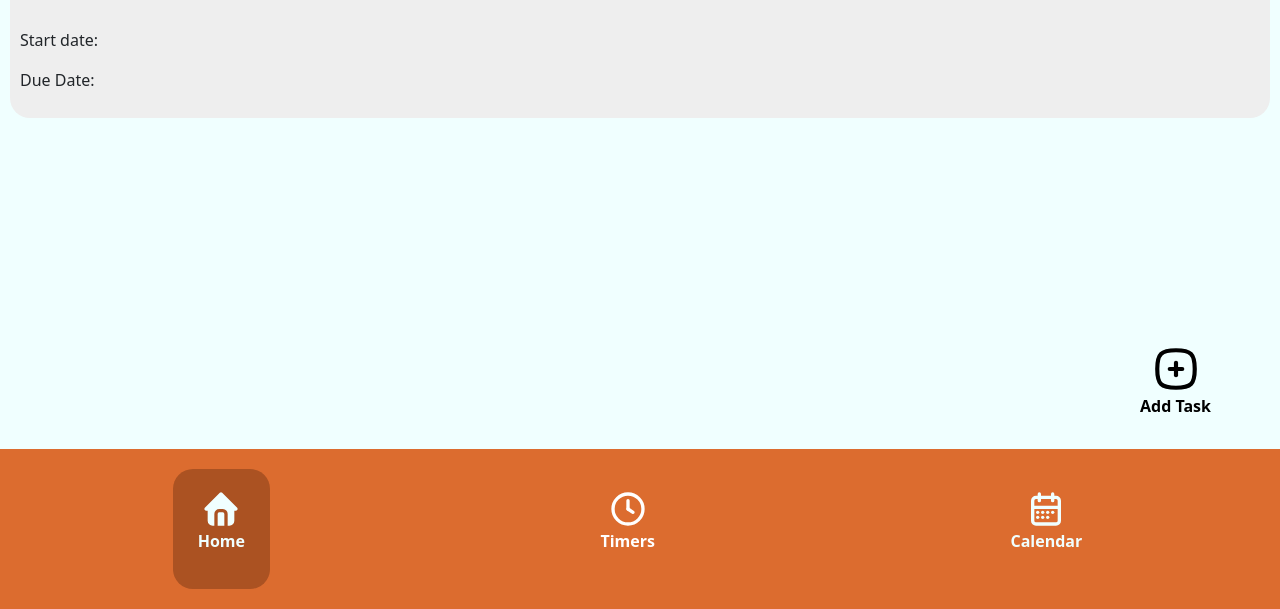
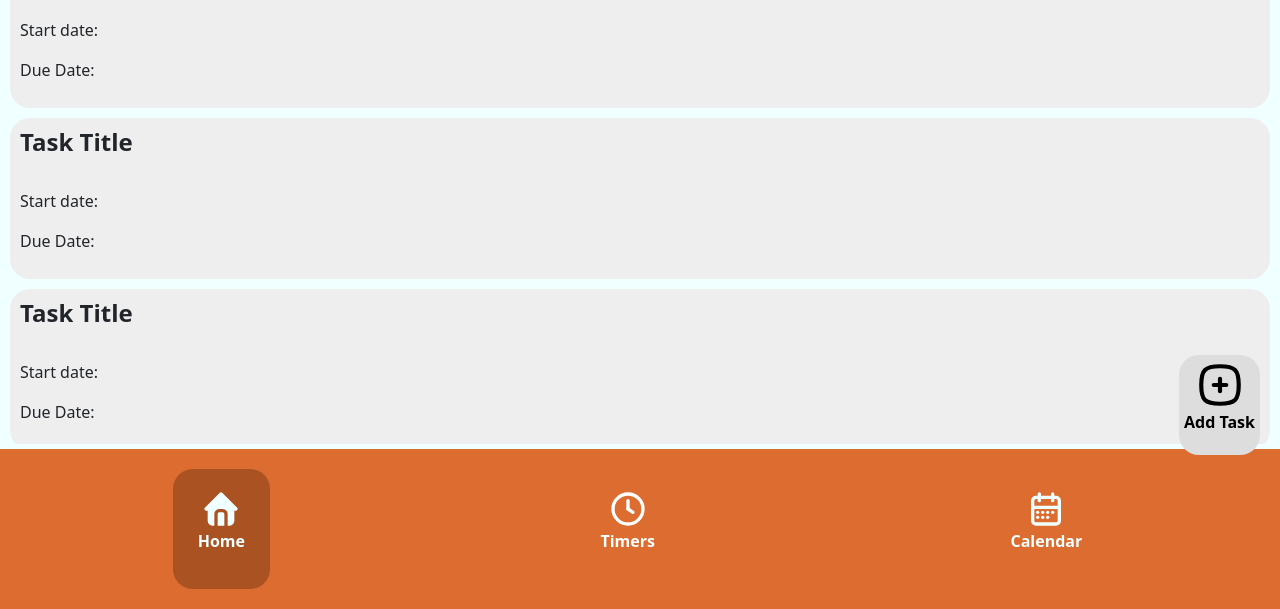
Before and after one commit to anthonyherradura/1800_202510_DTC12, a plain HTML site: page main.html in a window 1280 px wide. Shown: the part 191-800 px from the top of the page. Drawn offline with nearby package versions, Linux system fonts and the light colour scheme.

Commit message:
Reorganize the code

```diff
--- a/main.html
+++ b/main.html
@@ -25,9 +25,11 @@
         }
 
         #add_task {
-            position: absolute;
-            right: 5%;
-            bottom: 100%;
+            background-color: #DDDDDD;
+            border-radius: 20px;
+            position: fixed;
+            right: 20px;
+            bottom: 18%;
             padding: 5px;
             color: black;
             margin-bottom: 10px;
@@ -41,7 +43,7 @@
         }
 
         #add_task:hover {
-            background-color: #DDDDDD;
+            background-color: #CCCCCC;
             border-radius: 20px;
         }
 
@@ -52,6 +54,7 @@
 </head>
 
 <body>
+    <div class="grid">
         <header>
             <nav class="navbar navbar-expand-lg navbar-color">
                 <div class="container-fluid navbar-color">
@@ -82,12 +85,78 @@
                 <p>Start date: <span class="start"></span></p>
                 <p>Due Date: <span class="due"></span></p>
             </div>
+            <div id="displayTask">
+                <h4 class="title"><b>Task Title</b></h4>
+                <br>
+                <p>Start date: <span class="start"></span></p>
+                <p>Due Date: <span class="due"></span></p>
+            </div>
+            <div id="displayTask">
+                <h4 class="title"><b>Task Title</b></h4>
+                <br>
+                <p>Start date: <span class="start"></span></p>
+                <p>Due Date: <span class="due"></span></p>
+            </div>
+            <div id="displayTask">
+                <h4 class="title"><b>Task Title</b></h4>
+                <br>
+                <p>Start date: <span class="start"></span></p>
+                <p>Due Date: <span class="due"></span></p>
+            </div>
+            <div id="displayTask">
+                <h4 class="title"><b>Task Title</b></h4>
+                <br>
+                <p>Start date: <span class="start"></span></p>
+                <p>Due Date: <span class="due"></span></p>
+            </div>
+            <div id="displayTask">
+                <h4 class="title"><b>Task Title</b></h4>
+                <br>
+                <p>Start date: <span class="start"></span></p>
+                <p>Due Date: <span class="due"></span></p>
+            </div>
+            <div id="displayTask">
+                <h4 class="title"><b>Task Title</b></h4>
+                <br>
+                <p>Start date: <span class="start"></span></p>
+                <p>Due Date: <span class="due"></span></p>
+            </div>
+            <div id="displayTask">
+                <h4 class="title"><b>Task Title</b></h4>
+                <br>
+                <p>Start date: <span class="start"></span></p>
+                <p>Due Date: <span class="due"></span></p>
+            </div>
+            <div id="displayTask">
+                <h4 class="title"><b>Task Title</b></h4>
+                <br>
+                <p>Start date: <span class="start"></span></p>
+                <p>Due Date: <span class="due"></span></p>
+            </div>
+            <div id="displayTask">
+                <h4 class="title"><b>Task Title</b></h4>
+                <br>
+                <p>Start date: <span class="start"></span></p>
+                <p>Due Date: <span class="due"></span></p>
+            </div>
+            <a href="task.html" id="add_task">
+                <div>
+                    <svg xmlns="http://www.w3.org/2000/svg" viewBox="0 0 24 24" fill="none" stroke="currentColor"
+                        stroke-linecap="round" stroke-linejoin="round" width="50" height="50" stroke-width="2">
+                        <path d="M12 3c7.2 0 9 1.8 9 9s-1.8 9 -9 9s-9 -1.8 -9 -9s1.8 -9 9 -9z"></path>
+                        <path d="M15 12h-6"></path>
+                        <path d="M12 9v6"></path>
+                    </svg>
+                    <p><b>Add Task</b></p>
+                </div>
+            </a>
         </main>
 
         <footer>
             <nav id="footer_nav" class="navbar-color">
                 <div id="home" class="icons">
-                <svg xmlns="http://www.w3.org/2000/svg" viewBox="0 0 24 24" fill="currentColor" width="40" height="40">
+                    <svg xmlns="http://www.w3.org/2000/svg" viewBox="0 0 24 24" fill="currentColor" width="40"
+                        height="40">
                         <path
                             d="M12.707 2.293l9 9c.63 .63 .184 1.707 -.707 1.707h-1v6a3 3 0 0 1 -3 3h-1v-7a3 3 0 0 0 -2.824 -2.995l-.176 -.005h-2a3 3 0 0 0 -3 3v7h-1a3 3 0 0 1 -3 -3v-6h-1c-.89 0 -1.337 -1.077 -.707 -1.707l9 -9a1 1 0 0 1 1.414 0m.293 11.707a1 1 0 0 1 1 1v7h-4v-7a1 1 0 0 1 .883 -.993l.117 -.007z">
                         </path>
@@ -108,7 +177,8 @@
                 <div id="calendar" class="icons">
                     <svg xmlns="http://www.w3.org/2000/svg" viewBox="0 0 24 24" fill="none" stroke="currentColor"
                         stroke-linecap="round" stroke-linejoin="round" width="40" height="40" stroke-width="2">
-                    <path d="M4 7a2 2 0 0 1 2 -2h12a2 2 0 0 1 2 2v12a2 2 0 0 1 -2 2h-12a2 2 0 0 1 -2 -2v-12z"></path>
+                        <path d="M4 7a2 2 0 0 1 2 -2h12a2 2 0 0 1 2 2v12a2 2 0 0 1 -2 2h-12a2 2 0 0 1 -2 -2v-12z">
+                        </path>
                         <path d="M16 3v4"></path>
                         <path d="M8 3v4"></path>
                         <path d="M4 11h16"></path>
@@ -122,19 +192,9 @@
                     </svg>
                     <p><b>Calendar</b></p>
                 </div>
-            <a href="task.html" id="add_task">
-                <div>
-                    <svg xmlns="http://www.w3.org/2000/svg" viewBox="0 0 24 24" fill="none" stroke="currentColor"
-                        stroke-linecap="round" stroke-linejoin="round" width="50" height="50" stroke-width="2">
-                        <path d="M12 3c7.2 0 9 1.8 9 9s-1.8 9 -9 9s-9 -1.8 -9 -9s1.8 -9 9 -9z"></path>
-                        <path d="M15 12h-6"></path>
-                        <path d="M12 9v6"></path>
-                    </svg>
-                    <p><b>Add Task</b></p>
-                </div>
-            </a>
             </nav>
         </footer>
+    </div>
 </body>
 
 </html>
--- a/styles/style.css
+++ b/styles/style.css
@@ -1,12 +1,26 @@
+/* This upper section of the css file will be used for general code that doesn't belong to a specific section or is used in multiple spots */
 body {
     background-color: azure;
+    display: grid;
+    grid-template-rows: auto 1fr auto;
 }
 
-.navbar-color {
-    background-color: rgb(220, 108, 47);
-    color: azure;
-    padding-top: 10x;
-    padding-bottom: 10px;
+.grid {
+    display: grid;
+    grid-template-columns: 1fr;
+    grid-template-rows: 75px 1fr auto;
+    gap: 5px;
+    height: 100vh;
+    grid-template-areas:
+        "header header header"
+        "main main main"
+        "footer footer footer";
+}
+
+/* header section of code goes here */
+header {
+    grid-area: header;
+    text-align: center;
 }
 
 .BAM {
@@ -17,14 +31,31 @@ body {
     color: lightgoldenrodyellow;
 }
 
+/* main section of code goes here */
+main {
+    grid-area: main;
+    overflow: auto;
+}
+
 #task_title {
     margin: 10px;
 }
 
+.paragraph-width {
+    max-width: 50%;
+}
+
+/* footer section of code goes here */
 footer {
-    position: absolute;
-    bottom: 0;
+    grid-area: footer;
     width: 100%;
+}
+
+.navbar-color {
+    background-color: rgb(220, 108, 47);
+    color: azure;
+    padding-top: 10x;
+    padding-bottom: 10px;
 }
 
 #footer_nav {
@@ -54,7 +85,3 @@ svg {
     display: block;
     margin: auto;
 }
-
-.paragraph-width{
-    max-width: 50%;
-}
```
Also changed, not shown: index.html (+6 -1 lines), task.html (+7 -5 lines), timer.html (+6 -4 lines). Lines whose indentation alone changed are shown as unchanged.
